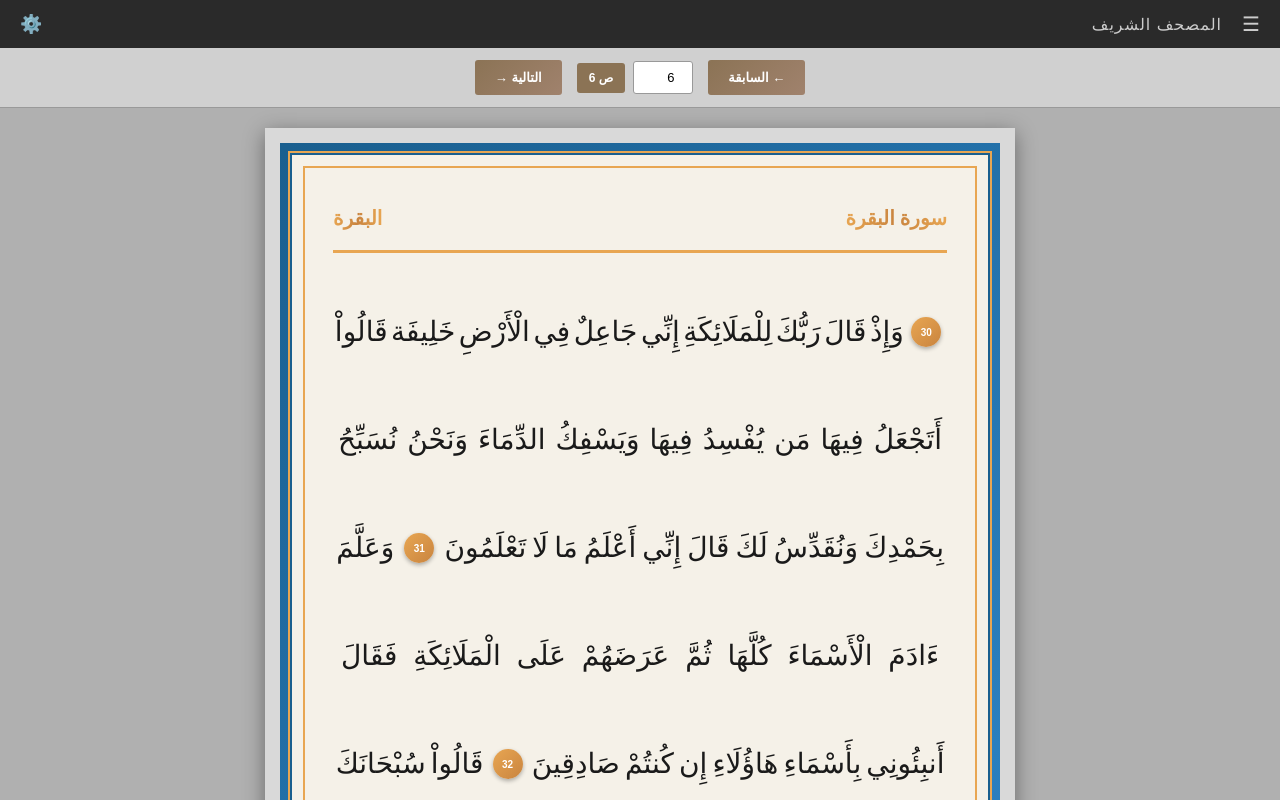
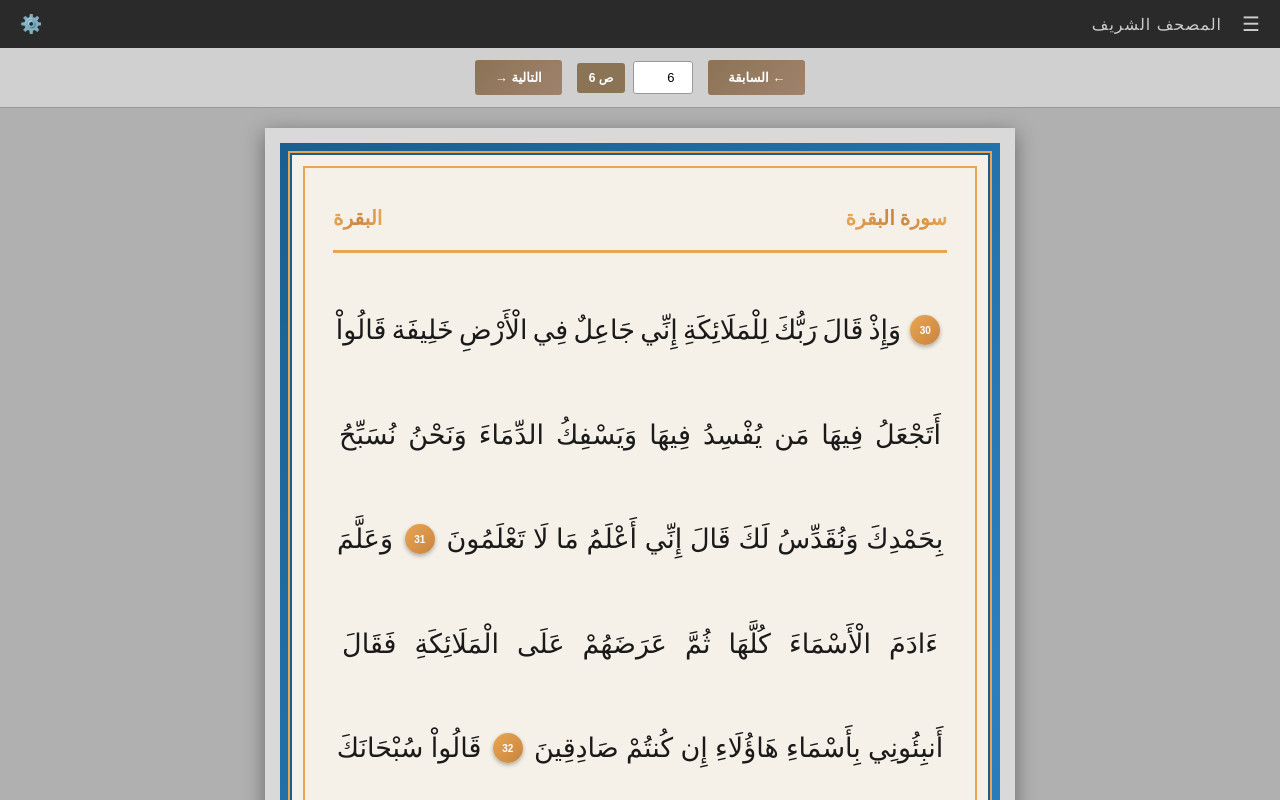
Before and after one commit to gtcm2019-prog/tafsir-QURAN2, a website: page index.html in a window 1280 px wide. Drawn offline with Linux system fonts and the light colour scheme; a web font is replaced by a local one.

Commit message:
Update index.html

```diff
--- a/index.html
+++ b/index.html
@@ -160,14 +160,15 @@
             display: flex;
             justify-content: space-around;
             align-items: center;
-            flex-wrap: wrap;
+            flex-wrap: nowrap;
             line-height: 3.5;
-            font-size: 28px;
+            font-size: 27px;
             color: #1a1a1a;
             margin-bottom: 10px;
             font-family: 'QCF4_Hafs', 'Traditional Arabic', serif;
             width: 100%;
             direction: rtl;
+            overflow: hidden;
         }
 
         .word {
```
